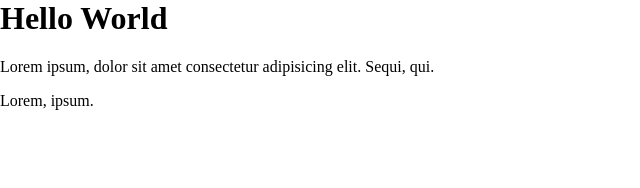
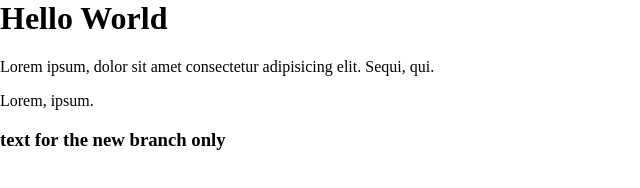
Before and after one commit to Igeorgiev325/test-rep, a plain HTML site: page index.html in a window 1280 px wide. Shown: the whole page, without its empty margins (0-640 px from the left). Drawn offline with Linux system fonts and the light colour scheme.

Commit message:
added text

```diff
--- a/index.html
+++ b/index.html
@@ -10,5 +10,6 @@
     <h1>Hello World</h1>
     <p>Lorem ipsum, dolor sit amet consectetur adipisicing elit. Sequi, qui.</p>
     <p>Lorem, ipsum.</p>
+    <h3>text for the new branch only</h3>
 </body>
 </html>
```
